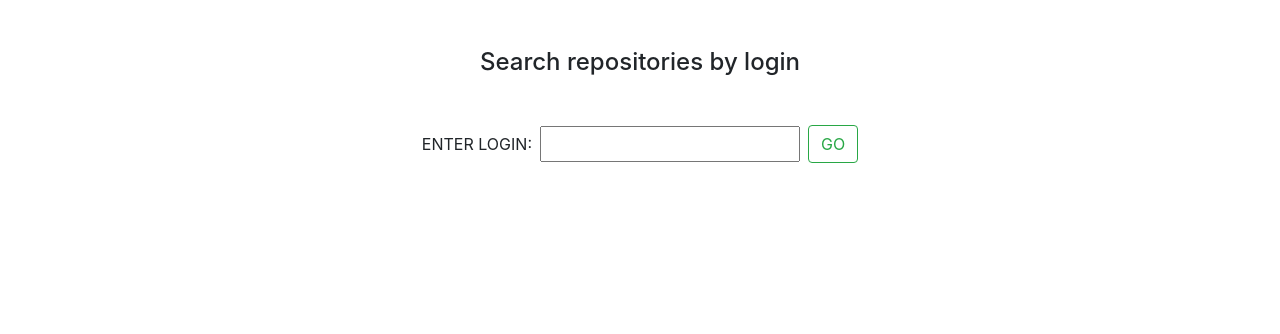
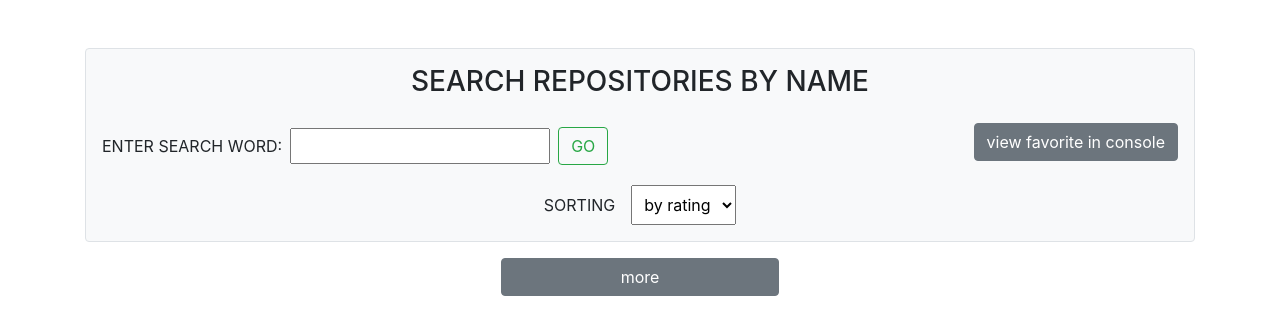
Before and after one commit to nikolaefpost/search-on-github, a React (Create React App) app: page / in a window 1280 px wide. Shown: the top 334 px of the page. Built offline with nearby package versions, Linux system fonts and the light colour scheme.

Commit message:
ready to send

```diff
--- a/src/App.js
+++ b/src/App.js
@@ -1,13 +1,16 @@
 import {BrowserRouter} from 'react-router-dom';
 import AppRouter from "./components/AppRouter";
+import React, {useState} from "react";
+import Greetings from "./page/Greetings";
 
 
 function App() {
-
+    const [greetings, setGreetings] = useState(true)
   return (
       <BrowserRouter className='bg-info'>
 
         <AppRouter/>
+          <Greetings show={greetings} onHide={()=>setGreetings(false)} />
 
       </BrowserRouter>
   );
--- a/src/features/repository/repositorySlice.js
+++ b/src/features/repository/repositorySlice.js
@@ -10,17 +10,22 @@ export const repositorySlice = createSlice({
             const { id } = action.payload
             const favoriteRepos = state.list.find(item => item.id === id)
             if (favoriteRepos) {
-                favoriteRepos.isFavorite = true
+                favoriteRepos.isFavorite = favoriteRepos.isFavorite?  false : true
             }
         },
         addRepository: (state, action) => {
             state.list.push(...action.payload)
-            // state.push(action.payload)
+        },
+        sortRepository: (state, action) => {
+            state.list=action.payload
+        },
+        nullRepository: (state) => {
+            state.list = null
         },
     },
 })
 
-// Action creators are generated for each case reducer function
-export const {  addFavorite, addRepository } = repositorySlice.actions
+
+export const {sortRepository,  addFavorite, addRepository, nullRepository } = repositorySlice.actions
 
 export default repositorySlice.reducer
--- a/src/index.css
+++ /dev/null
@@ -1,13 +0,0 @@
-body {
-  margin: 0;
-  font-family: -apple-system, BlinkMacSystemFont, 'Segoe UI', 'Roboto', 'Oxygen',
-    'Ubuntu', 'Cantarell', 'Fira Sans', 'Droid Sans', 'Helvetica Neue',
-    sans-serif;
-  -webkit-font-smoothing: antialiased;
-  -moz-osx-font-smoothing: grayscale;
-}
-
-code {
-  font-family: source-code-pro, Menlo, Monaco, Consolas, 'Courier New',
-    monospace;
-}
--- /dev/null
+++ b/src/page/Greetings.js
@@ -0,0 +1,28 @@
+import React from 'react';
+import { Modal} from "react-bootstrap";
+
+
+   const Greetings = ({show, onHide}) => {
+    setInterval(onHide, 3000)
+
+        return (
+            <Modal
+                show={show}
+                onHide={onHide}
+                centered
+                style={{width:'100%'}}
+            >
+                <Modal.Header closeButton>
+                    <Modal.Title id="contained-modal-title-center">
+                        Емельянов Эдуард
+                    </Modal.Title>
+                </Modal.Header>
+                <Modal.Body>
+                    <img src='https://avatars.githubusercontent.com/u/72260364?v=4' alt='Yemelyanov'/>
+                </Modal.Body>
+
+            </Modal>
+        );
+    };
+
+export default Greetings
--- a/src/page/RepositoryPage.js
+++ b/src/page/RepositoryPage.js
@@ -1,33 +1,21 @@
 import React from 'react';
 import {Card, ListGroup, ListGroupItem} from "react-bootstrap";
 import {useSelector} from "react-redux";
-import { useHistory, useParams} from 'react-router-dom'
+import { useParams} from 'react-router-dom'
 
 
 
 const RepositoryPage = () => {
-    const history = useHistory();
+
     const reposList = useSelector(state => state.list);
-    console.log(reposList)
+    const {id} = useParams();
+    const repository = reposList.filter(item => item.id === Number(id))[0];
 
-    const {id} = useParams();
-
-
-    const repository = reposList.filter(item => item.id == id)[0];
-    // const [repository, setRepository] = useState();
-
-
-
-
-
-    console.log(repository)
-    function handleClick(url) {
-        window.open(url);
-    }
+    function handleClick(url) { window.open(url)}
 
     return (
-        <div className='d-flex justify-content-center mt-5'>
-            <Card style={{ width: '25%' }}>
+        <div className='d-flex justify-content-center mt-5 '>
+            <Card style={{ width: '25%' }} className='shadow'>
                 <Card.Img variant="top" src={repository.owner.avatar_url}/>
                 <Card.Body>
                     <Card.Title>Login: {repository.owner.login}</Card.Title>
@@ -41,7 +29,7 @@ const RepositoryPage = () => {
                     <ListGroupItem>Language: {repository.language}</ListGroupItem>
                 </ListGroup>
                 <Card.Body>
-                    <Card.Link  onClick={()=>handleClick(repository.html_url)}>Repository Link</Card.Link>
+                    <Card.Link style={{cursor: 'pointer'}} onClick={()=>handleClick(repository.html_url)}>Repository Link</Card.Link>
                 </Card.Body>
             </Card>
 
--- a/src/page/SearchPage.js
+++ b/src/page/SearchPage.js
@@ -1,23 +1,47 @@
 import React, {useState} from 'react';
 import {useDispatch, useSelector} from "react-redux";
-import {Button, Form, Container, Row} from "react-bootstrap";
-import {addRepository} from "../features/repository/repositorySlice";
+import {Button, Form, Container} from "react-bootstrap";
+import {addRepository,  nullRepository, sortRepository} from "../features/repository/repositorySlice";
 import ReposItem from "../components/ReposItem";
 
 
+
+
 const SearchPage = () => {
+
+    const [count, setCount] = useState(1);
+    const reposList = useSelector(state => state.list);
+    const dispatch = useDispatch();
+
     let inputLogin;
 
+    function handleChange(e) {
+        let sortBy = e.target.value;
+        let q = [...reposList]
 
-    const reposList = useSelector(state => state.list);
-    const dispatch = useDispatch()
-    console.log(reposList)
-    function handleSubmit  (e) {
+        if(sortBy==='date') {dispatch(sortRepository(q.sort(function (a, b) {
+            if (a.created_at > b.created_at) return 1;
+            if (a.created_at < b.created_at) return -1;
+            return 0;
+        })))}
+        else if(sortBy==='rating') {dispatch(sortRepository(q.sort(function (a, b) {
+            if (a.stargazers_count < b.stargazers_count) return 1;
+            if (a.stargazers_count > b.stargazers_count) return -1;
+            return 0;
+        })))}
+        else {dispatch(sortRepository(q.sort(function (a, b) {
+            if (a.name < b.name) return 1;
+            if (a.name > b.name) return -1;
+            return 0;
+        })))}
+    }
+
+    function handleSearch  () {
         if(!inputLogin.value) return;
-        e.preventDefault();
+        setCount(count + 1)
 
         fetch(
-            `https://api.github.com/users/${inputLogin.value}/repos`,
+            `https://api.github.com/search/repositories?q=${inputLogin.value}&sort=stars&order=des&page=${count}`,
             {
                 method: 'GET',
                 cache: 'no-cache',
@@ -28,12 +52,12 @@ const SearchPage = () => {
                 },
                 redirect: 'follow',
                 referrerPolicy: 'no-referrer',
-                // body: JSON.stringify(request)
             })
             .then(response => response.json())
             .then(items => {
-                console.log(items)
-                dispatch(addRepository(items))
+                (!items.items.length == 0)?
+                dispatch(addRepository(items.items)):
+                    dispatch(nullRepository())
                 console.log("LOAD")
             })
             .catch(err => {
@@ -47,19 +71,46 @@ const SearchPage = () => {
 
     return (
         <Container>
-            <h4 className='text-center mt-5'>Search repositories by login</h4>
-            <Form onSubmit={handleSubmit} className='d-flex align-items-center justify-content-center my-5'>
 
-                <div className='mr-2'>ENTER LOGIN: </div>
-                <input className='mr-2 p-1' type='text' ref={node => {inputLogin = node;}} />
-                <Button variant='outline-success' type="submit">GO</Button>
+            <div className='border p-3 mt-5 mb-2 bg-light rounded'>
+                <h3 className='text-center fw-bold mb-4'>SEARCH REPOSITORIES BY NAME</h3>
+                <Form className='d-flex align-items-center justify-content-center my-3'>
 
-            </Form>
+                    <div className='mr-2'>ENTER SEARCH WORD: </div>
+                    <input className='mr-2 p-1' type='text' ref={node => {inputLogin = node;}}  />
+                    <Button variant='outline-success' onClick={handleSearch}>GO</Button>
+
+                    <Button variant="secondary" onClick={() => {
+                        // history.push(REPOS_ROUTE )
+                        console.log(JSON.parse(localStorage.getItem('repo')))
+                    }}
+                            className='ml-auto mb-2 '>
+                        view favorite in console
+                    </Button>
+                </Form>
+                <form className='d-flex justify-content-center align-items-center'>
+                    <div>SORTING</div>
+                    <select className='p-2 ml-3 ' variant="secondary" onChange={handleChange}>
+                        <option value="rating">by rating</option>
+                        <option value="name">by name</option>
+                        <option  value="date">date</option>
+                    </select>
+                </form>
+            </div>
+
             <Container className=''>
-                {reposList.map(repos=>
+                {(!reposList)? <div className='text-center text-danger'>SEARCH FAILED</div> :
+                    reposList.map(repos=>
                     <ReposItem key={repos.id} repos={repos}/>
                 )}
             </Container>
+            <div className='d-flex justify-content-center'>
+                <Button variant="secondary" onClick={handleSearch}
+                        className='w-25 mt-2 mb-5'>
+                    more
+                </Button>
+            </div>
+
         </Container>
 
 
@@ -67,90 +118,3 @@ const SearchPage = () => {
 };
 
 export default SearchPage;
-
-
-// class AllModels extends React.Component {
-//     constructor() {
-//         super();
-//
-//         this.state = {
-//             valueLogin: '',
-//             valueRepos: ''
-//         }
-//     }
-//
-//     doRead() {
-//
-//
-//         fetch(
-//             `https://api.github.com/users/${this.state.valueLogin}/${this.state.valueRepos}`,
-//             {
-//                 method: 'GET',
-//                 cache: 'no-cache',
-//                 // mode: 'no-cors',
-//                 credentials: 'same-origin',
-//                 headers: {
-//                     // 'Content-Type': 'application/json',
-//                     // 'X-Requested-With': 'XMLHttpRequest'
-//                 },
-//                 redirect: 'follow',
-//                 referrerPolicy: 'no-referrer',
-//                 // body: JSON.stringify(request)
-//             })
-//             .then(response => response.json())
-//             .then(items => {
-//                 this.setState(
-//                     {
-//                         isLoaded: true,
-//                         items: items
-//
-//                     }
-//                 )
-//                 console.log(items)
-//             })
-//             .catch(err => {
-//                     this.setState(
-//                         {
-//                             error: err
-//                         })
-//                 }
-//             );
-//     }
-//
-//     componentDidMount() {
-//         this.doRead();
-//         console.log('я создан и примонтирован')
-//     }
-//
-//     render() {
-//         if (this.state.error) return this.renderErorr()
-//         else if (this.state.isLoaded) return this.renderItems()
-//         return (
-//             <div> preloader</div>
-//         )
-//     }
-//
-//     renderItems() {
-//         return (
-//             <ul id='areaList' className='row'>{
-//                 this.state.items.map(item => (
-//                         <li key={item.id} className='col-3 list-group-item' >
-//                             <AllModelsItem item={item}></AllModelsItem>
-//                         </li>
-//
-//                     )
-//                 )
-//             }
-//
-//             </ul>
-//         )
-//     }
-//
-//     renderErorr() {
-//         return (
-//             <div>Error :{this.state.error.message()} </div>
-//         )
-//     }
-// }
-//
-// // export default AllModels;
```
Also changed, not shown: src/App.css (deleted, +0 -38 lines), src/components/ReposItem.js (+23 -13 lines), src/gql/gql.js (deleted, +0 -10 lines).
